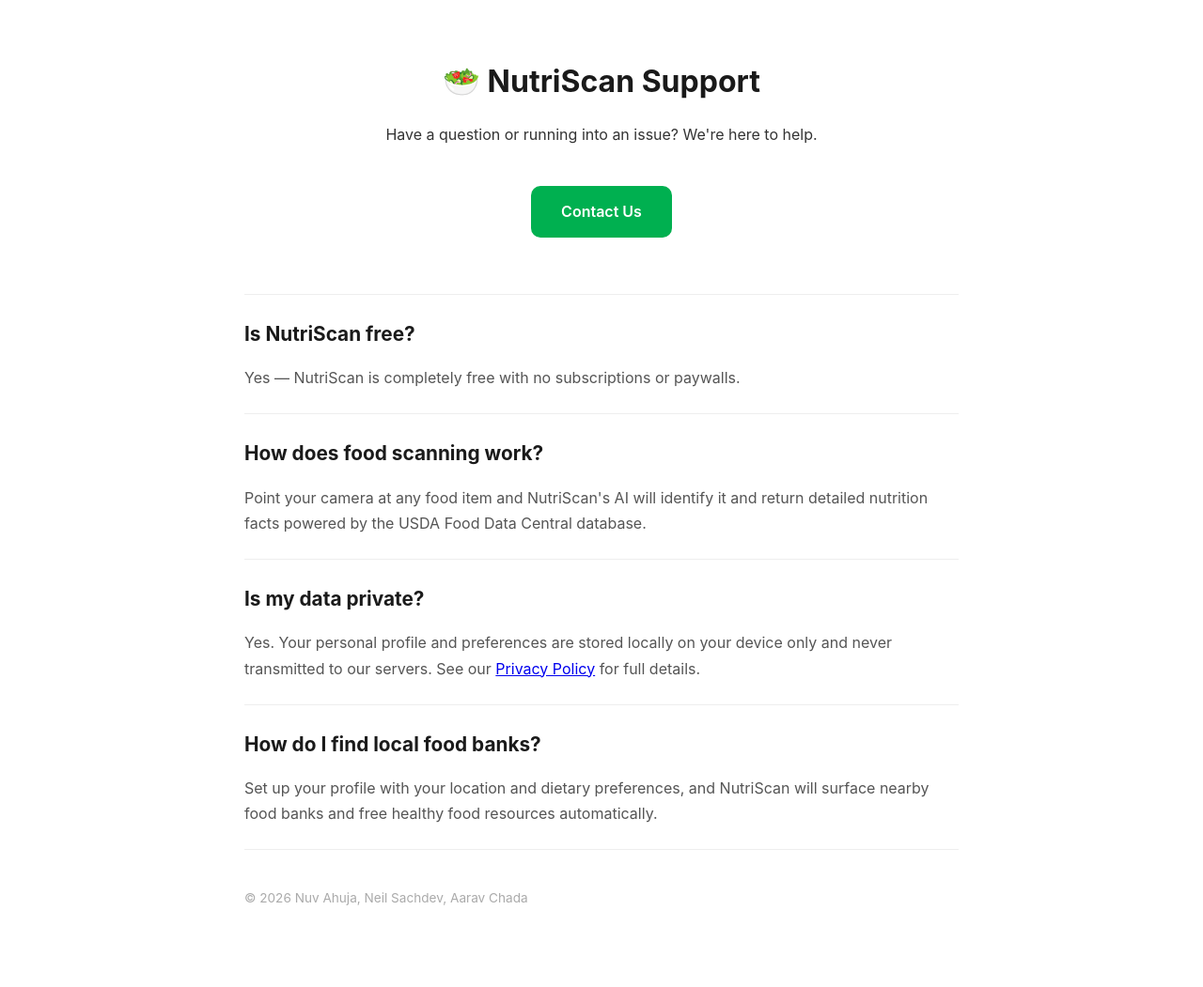
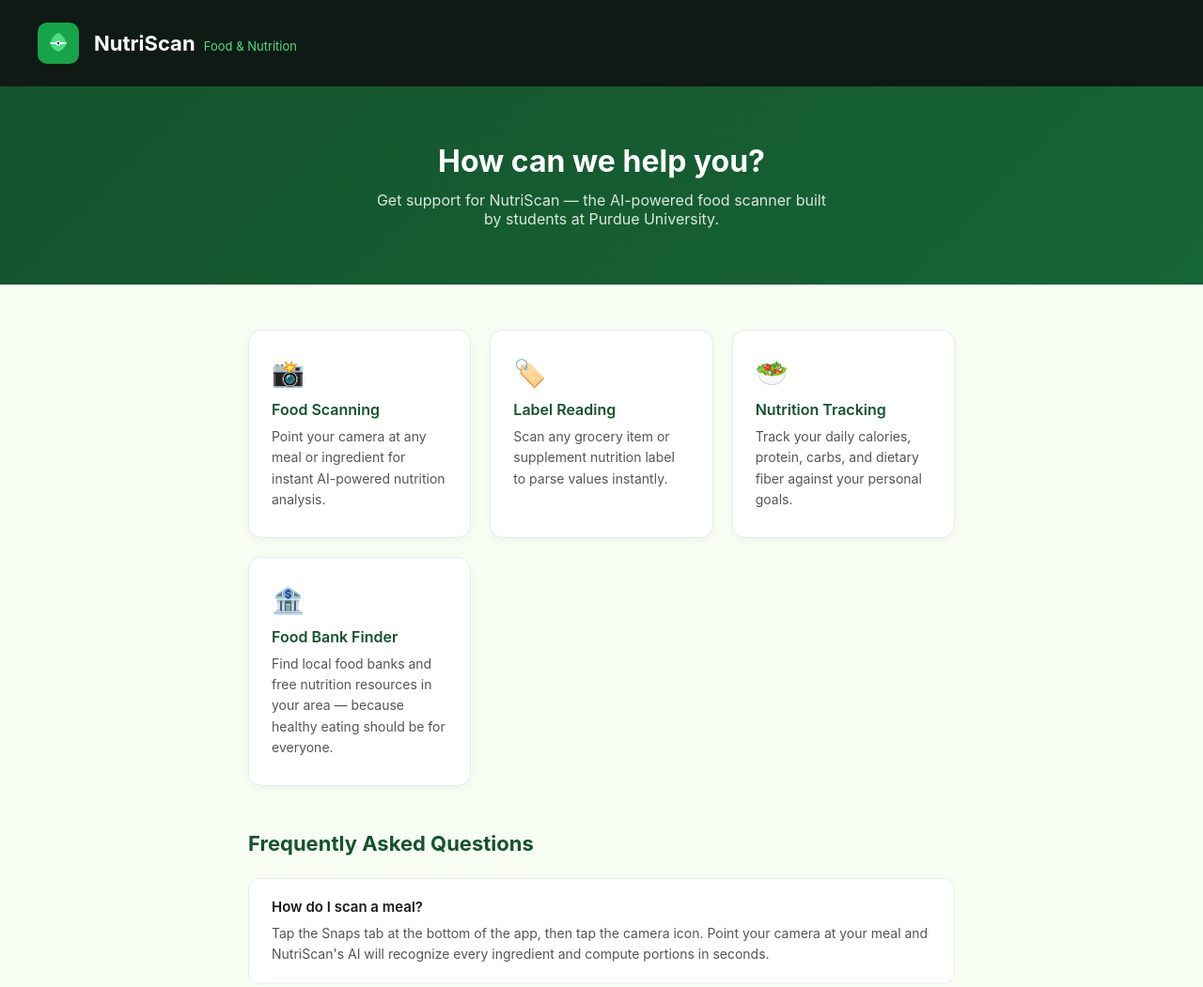
Before and after one commit to getnutriscan/nutriscan-support, a plain HTML site: page index.html in a window 1280 px wide. Shown: the top 1051 px of the page at 94% size. Before the commit the page ends 1029 px from the top, so only its background shows below. Drawn offline with Linux system fonts and the light colour scheme.

Commit message:
New HTML Support Page

```diff
--- a/index.html
+++ b/index.html
@@ -1,65 +1,165 @@
 <!DOCTYPE html>
 <html lang="en">
 <head>
-  <meta charset="UTF-8" />
+  <meta charset="UTF-8"/>
   <meta name="viewport" content="width=device-width, initial-scale=1.0"/>
   <title>NutriScan Support</title>
   <style>
-    body {
-      font-family: -apple-system, BlinkMacSystemFont, "Segoe UI", Roboto, sans-serif;
-      max-width: 760px;
-      margin: 60px auto;
-      padding: 0 24px;
-      color: #1a1a1a;
-      line-height: 1.7;
+    * { margin: 0; padding: 0; box-sizing: border-box; }
+    body { font-family: -apple-system, BlinkMacSystemFont, 'Segoe UI', sans-serif; background: #f8fdf4; color: #1a1a1a; }
+
+    header {
+      background: #0f1a14;
+      padding: 24px 40px;
+      display: flex;
+      align-items: center;
+      gap: 16px;
+    }
+    .logo-icon {
+      width: 44px; height: 44px;
+      background: #16a34a;
+      border-radius: 10px;
+      display: flex; align-items: center; justify-content: center;
+    }
+    .logo-icon svg { width: 28px; height: 28px; }
+    header h1 { color: #fff; font-size: 22px; font-weight: 700; }
+    header span { color: #4ade80; font-size: 13px; font-weight: 400; margin-left: 4px; }
+
+    .hero {
+      background: linear-gradient(135deg, #14532d 0%, #166534 100%);
+      color: white;
       text-align: center;
+      padding: 60px 24px;
     }
-    h1 { font-size: 2rem; margin-bottom: 8px; }
-    p { font-size: 1rem; color: #333; }
-    .email {
+    .hero h2 { font-size: 32px; font-weight: 700; margin-bottom: 12px; }
+    .hero p { font-size: 16px; opacity: 0.85; max-width: 500px; margin: 0 auto; }
+
+    .container { max-width: 800px; margin: 0 auto; padding: 48px 24px; }
+
+    .cards { display: grid; grid-template-columns: repeat(auto-fit, minmax(220px, 1fr)); gap: 20px; margin-bottom: 48px; }
+    .card {
+      background: white;
+      border-radius: 14px;
+      padding: 28px 24px;
+      border: 1px solid #e2f0e8;
+      box-shadow: 0 2px 8px rgba(0,0,0,0.04);
+    }
+    .card-icon { font-size: 28px; margin-bottom: 12px; }
+    .card h3 { font-size: 16px; font-weight: 600; margin-bottom: 8px; color: #14532d; }
+    .card p { font-size: 14px; color: #555; line-height: 1.6; }
+
+    .faq { margin-bottom: 48px; }
+    .faq h2 { font-size: 22px; font-weight: 700; margin-bottom: 24px; color: #14532d; }
+    .faq-item { background: white; border-radius: 12px; padding: 20px 24px; margin-bottom: 12px; border: 1px solid #e2f0e8; }
+    .faq-item h4 { font-size: 15px; font-weight: 600; margin-bottom: 8px; color: #1a1a1a; }
+    .faq-item p { font-size: 14px; color: #555; line-height: 1.6; }
+
+    .contact {
+      background: #0f1a14;
+      border-radius: 16px;
+      padding: 40px;
+      text-align: center;
+      color: white;
+    }
+    .contact h2 { font-size: 22px; font-weight: 700; margin-bottom: 10px; }
+    .contact p { font-size: 15px; opacity: 0.75; margin-bottom: 24px; }
+    .contact a {
       display: inline-block;
-      margin-top: 24px;
+      background: #16a34a;
+      color: white;
+      text-decoration: none;
       padding: 14px 32px;
-      background: #00b050;
-      color: white;
       border-radius: 10px;
-      text-decoration: none;
+      font-size: 15px;
       font-weight: 600;
-      font-size: 1rem;
     }
-    .email:hover { background: #009040; }
-    .faq { text-align: left; margin-top: 60px; }
-    .faq h2 { font-size: 1.3rem; margin-bottom: 4px; }
-    .faq p { color: #555; }
-    .divider { border: none; border-top: 1px solid #eee; margin: 24px 0; }
+    .contact a:hover { background: #15803d; }
+    .email-text { margin-top: 16px; font-size: 13px; opacity: 0.6; }
+
+    footer { text-align: center; padding: 24px; font-size: 13px; color: #888; }
   </style>
 </head>
 <body>
 
-  <h1>🥗 NutriScan Support</h1>
-  <p>Have a question or running into an issue? We're here to help.</p>
-  <a class="email" href="mailto:nutriscanapp@gmail.com">Contact Us</a>
+<header>
+  <div class="logo-icon">
+    <svg viewBox="0 0 28 28" fill="none" xmlns="http://www.w3.org/2000/svg">
+      <path d="M14 3 C18 5 22 9 22 14 C22 18 19 21 14 23 C9 21 6 18 6 14 C6 9 10 5 14 3 Z" fill="#4ade80"/>
+      <rect x="5" y="13" width="18" height="2" rx="1" fill="white" opacity="0.9"/>
+      <circle cx="14" cy="14" r="2.5" fill="white"/>
+      <circle cx="14" cy="14" r="1.2" fill="#0f1a14"/>
+    </svg>
+  </div>
+  <h1>NutriScan <span>Food &amp; Nutrition</span></h1>
+</header>
+
+<div class="hero">
+  <h2>How can we help you?</h2>
+  <p>Get support for NutriScan — the AI-powered food scanner built by students at Purdue University.</p>
+</div>
+
+<div class="container">
+
+  <div class="cards">
+    <div class="card">
+      <div class="card-icon">📸</div>
+      <h3>Food Scanning</h3>
+      <p>Point your camera at any meal or ingredient for instant AI-powered nutrition analysis.</p>
+    </div>
+    <div class="card">
+      <div class="card-icon">🏷️</div>
+      <h3>Label Reading</h3>
+      <p>Scan any grocery item or supplement nutrition label to parse values instantly.</p>
+    </div>
+    <div class="card">
+      <div class="card-icon">🥗</div>
+      <h3>Nutrition Tracking</h3>
+      <p>Track your daily calories, protein, carbs, and dietary fiber against your personal goals.</p>
+    </div>
+    <div class="card">
+      <div class="card-icon">🏦</div>
+      <h3>Food Bank Finder</h3>
+      <p>Find local food banks and free nutrition resources in your area — because healthy eating should be for everyone.</p>
+    </div>
+  </div>
 
   <div class="faq">
-    <hr class="divider"/>
-    <h2>Is NutriScan free?</h2>
-    <p>Yes — NutriScan is completely free with no subscriptions or paywalls.</p>
+    <h2>Frequently Asked Questions</h2>
 
-    <hr class="divider"/>
-    <h2>How does food scanning work?</h2>
-    <p>Point your camera at any food item and NutriScan's AI will identify it and return detailed nutrition facts powered by the USDA Food Data Central database.</p>
+    <div class="faq-item">
+      <h4>How do I scan a meal?</h4>
+      <p>Tap the Snaps tab at the bottom of the app, then tap the camera icon. Point your camera at your meal and NutriScan's AI will recognize every ingredient and compute portions in seconds.</p>
+    </div>
+    <div class="faq-item">
+      <h4>How do I scan a nutrition label?</h4>
+      <p>Tap the Label Scan tab at the bottom of the app. Then tap "Take a Photo or Select Image" and point your camera at any nutrition facts label on a grocery or supplement item.</p>
+    </div>
+    <div class="faq-item">
+      <h4>Is NutriScan free?</h4>
+      <p>Yes — NutriScan is completely free with no subscriptions or paywalls. It was built by students at Purdue University who believe nutrition technology should work for everyone.</p>
+    </div>
+    <div class="faq-item">
+      <h4>How do I update my nutrition goals?</h4>
+      <p>Tap "My Profile" in the top right corner of the home screen to update your dietary preferences, calorie targets, and macro goals.</p>
+    </div>
+    <div class="faq-item">
+      <h4>The app crashed or isn't working — what do I do?</h4>
+      <p>Try closing and reopening the app. If the issue persists, make sure your iOS is up to date, then contact us at the email below and we'll help you resolve it.</p>
+    </div>
+  </div>
 
-    <hr class="divider"/>
-    <h2>Is my data private?</h2>
-    <p>Yes. Your personal profile and preferences are stored locally on your device only and never transmitted to our servers. See our <a href="https://nuv2453-ah.github.io/nutriscan-privacy">Privacy Policy</a> for full details.</p>
+  <div class="contact">
+    <h2>Still need help?</h2>
+    <p>Our support team is happy to assist you with any questions or issues.</p>
+    <a href="mailto:nutriscan.supportpage@gmail.com">Email Support</a>
+    <div class="email-text">nutriscan.supportpage@gmail.com</div>
+  </div>
 
-    <hr class="divider"/>
-    <h2>How do I find local food banks?</h2>
-    <p>Set up your profile with your location and dietary preferences, and NutriScan will surface nearby food banks and free healthy food resources automatically.</p>
+</div>
 
-    <hr class="divider"/>
-    <p style="color:#aaa; font-size:0.85rem; margin-top:40px;">© 2026 Nuv Ahuja, Neil Sachdev, Aarav Chada</p>
-  </div>
+<footer>
+  &copy; 2026 NutriScan — Built at Purdue University &nbsp;·&nbsp; <a href="mailto:nutriscan.supportpage@gmail.com" style="color:#16a34a;">Contact Us</a>
+</footer>
 
 </body>
 </html>
```
